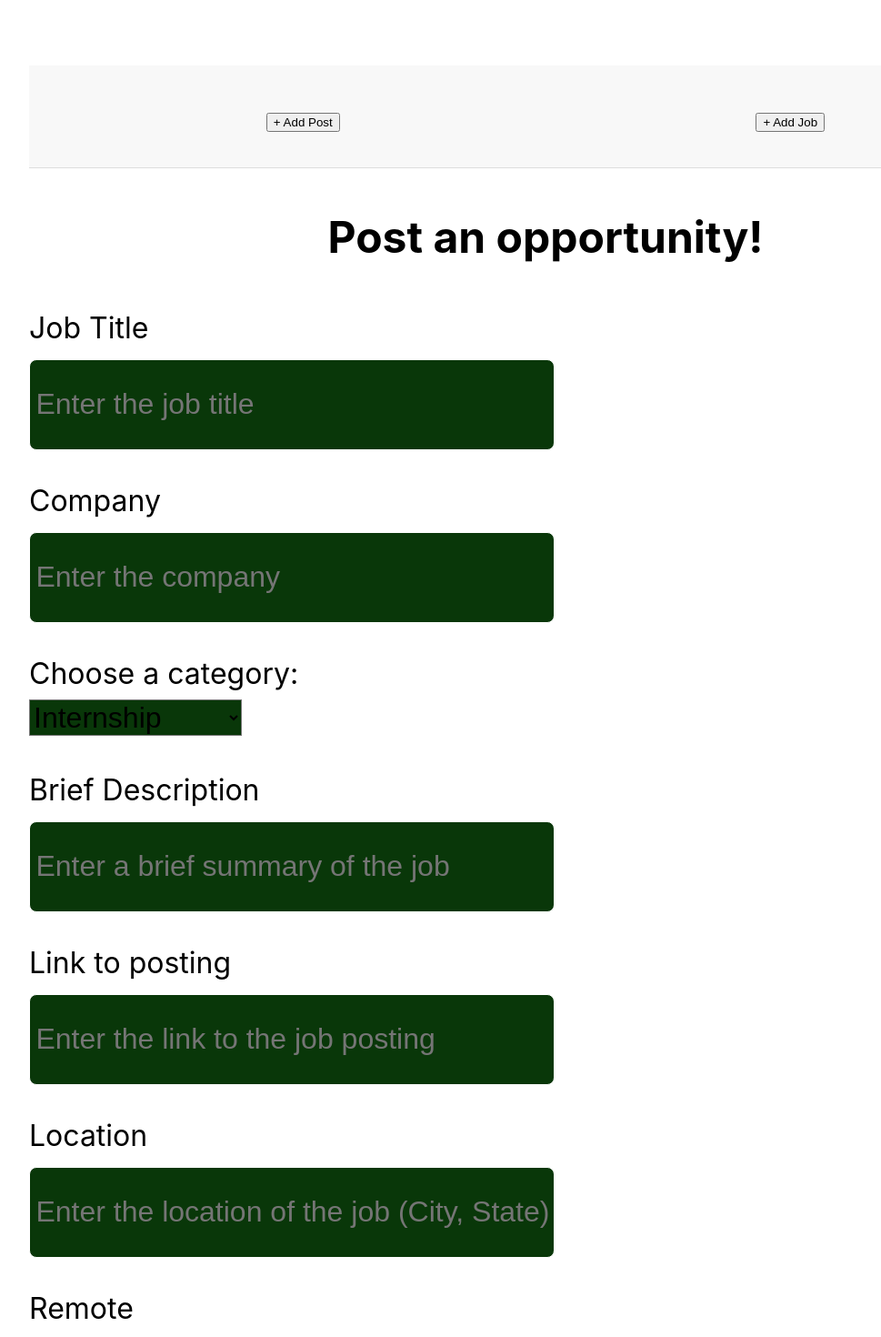
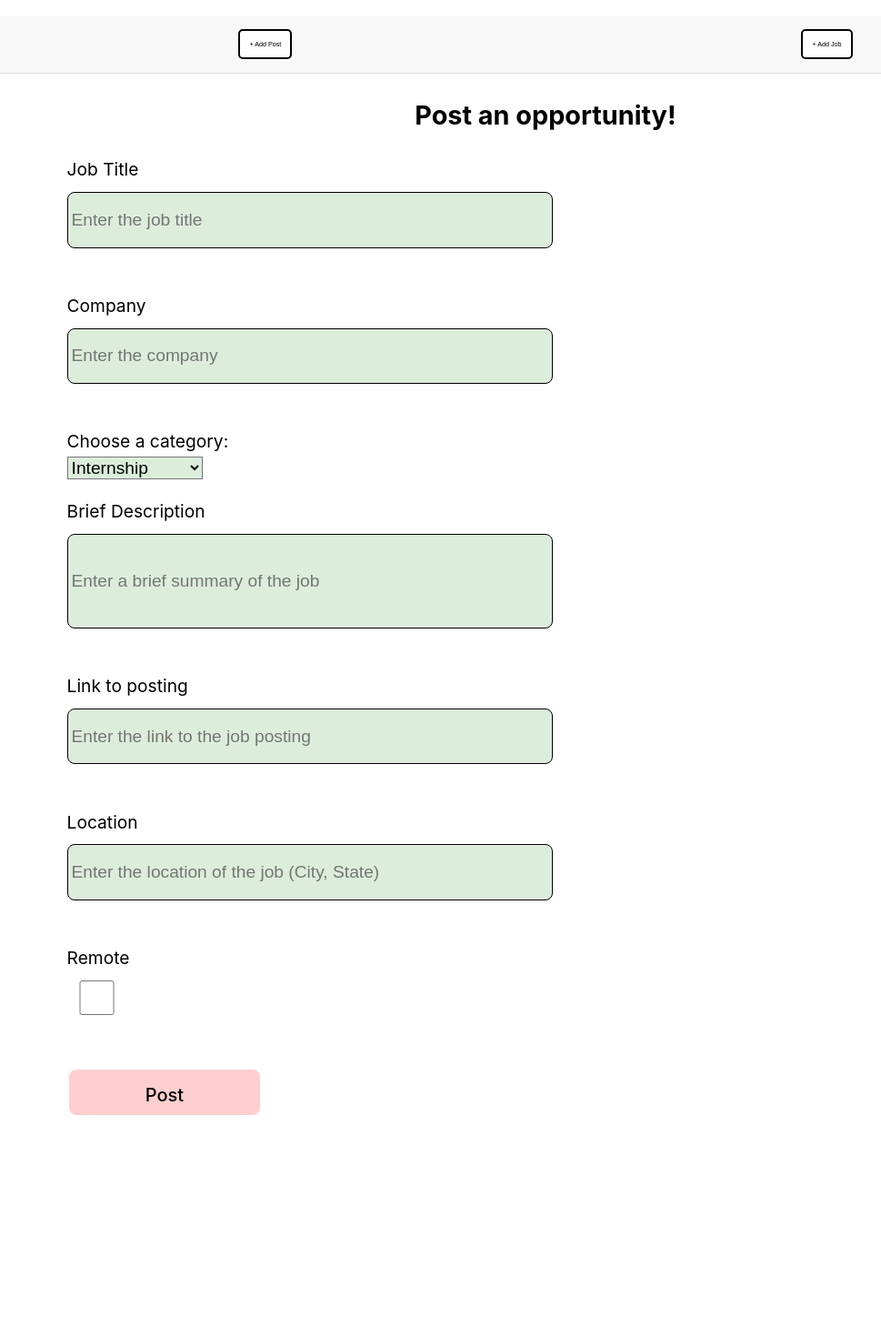
Before and after one commit to mumtazf/compass, a React (Vite) app in the folder client/: page /newJob in a window 1280 px wide. Shown: the top 1470 px of the page at 91% size, without its empty margins (40-1009 px from the left). After the commit the page ends 1294 px from the top, so only its background shows below. Built offline with nearby package versions, Linux system fonts and the light colour scheme.

Commit message:
added image and updated css for forms

```diff
--- a/client/src/index.css
+++ b/client/src/index.css
@@ -1,7 +1,7 @@
 :root {
   font-family: Inter, system-ui, Avenir, Helvetica, Arial, sans-serif;
   line-height: 1.5;
-  font-size: 2em;
+  font-size: 0.3em;
   color-scheme: light dark;
   background-color: #ffffff;
   color: black;
--- a/client/src/pages/AllJobs.jsx
+++ b/client/src/pages/AllJobs.jsx
@@ -1,5 +1,5 @@
 import React, { useEffect, useState } from 'react';
-import './AllJobs.css';
+import './stylesheets/AllJobs.css';
 
 const AllJobs = () => {
     const [jobs, setJobs] = useState([]);
--- a/client/src/pages/CreateJob.jsx
+++ b/client/src/pages/CreateJob.jsx
@@ -1,5 +1,5 @@
 import {useState} from 'react';
-import './CreateJob.css';
+import './stylesheets/CreateJob.css';
 
 const CreateJob = () => {
     const date = new Date();
--- a/client/src/pages/CreatePost.jsx
+++ b/client/src/pages/CreatePost.jsx
@@ -1,5 +1,5 @@
 import {useState} from 'react';
-import './CreatePost.css';
+import './stylesheets/CreatePost.css';
 
 const CreatePost = () => {
     const date = new Date();
@@ -52,18 +52,26 @@ const CreatePost = () => {
 
     return (
         <div className = 'CreatePost'>
-            <center><h2>Post Now!</h2></center>
+            <center><h2>Share a post with the community</h2></center>
             <form>
+                <ul>
+
+                <li>
                     <label>Username</label>
                     <input type = 'text' id = 'username' name = 'username' value = {post.username} onChange = {handleChange} placeholder = 'Enter your username' required />
+                </li>
 
+                <li>
                     <label>Title</label>
                     <input type = 'text' id = 'title' name = 'title' value = {post.title} onChange = {handleChange} placeholder = 'Enter your title' required />
+                </li>
 
+                <li>
                     <label>Description</label>
                     <input type = 'text' id = 'description' name = 'description' value = {post.description} onChange = {handleChange} placeholder = 'Enter your description' required />
+                </li>
 
-
+                <li>
                     <label for = "category">Choose a category:</label>
                     <select id = "category" name = "category">
                         <option value = "career">Career Advice</option>
@@ -71,9 +79,14 @@ const CreatePost = () => {
                         <option value = "company">Company Question</option>
                         <option value = "interview">Interview Questions</option>
                     </select>
+                </li>
 
+
+                <li>
                     <input type = 'submit' value = 'Post' onClick = {createPost} />
+                </li>
 
+                </ul>
             </form>
         </div>
     )
--- a/client/src/pages/Homepage.jsx
+++ b/client/src/pages/Homepage.jsx
@@ -1,15 +1,39 @@
+import NavBar from "../components/NavBar"
+import {Link} from 'react-router-dom';
+import './stylesheets/Homepage.css';
+
 const Homepage = () => {
+
+    return (
         <div className="mainPage">
+
+
             <div className = "section1">
             <center> <h1>Career Compass</h1> </center>
             <p>Connecting CS students, professionals, and mentors to opportunities and networks.</p>
+            <img src = ""/>
             </div>
 
             <div className="section2">
+                <div>
+                    <h2>Join the community!</h2>
+                </div>
                 <Link to = ""><button>Create an account</button></Link>
-        <Link to = ""><button>Create an account</button></Link>
+                <Link to = "/new"><button>Make a post</button></Link>
+            </div>
+
+
+            <div className="section3">
+                <div>
+                    <h2>Discover</h2>
+                </div>
+
+                <p>Explore opportunities and networks in the CS field.</p>
+                <Link to = "/allJobs"><button>View Jobs</button></Link>
+                <Link to = '/allPosts'><button>View Posts</button></Link>
             </div>
         </div>
+    )
 }
 
 export default Homepage
--- a/client/src/pages/CreateJob.css
+++ b/client/src/pages/stylesheets/CreateJob.css
@@ -1,4 +1,4 @@
-.CreatePost {
+.CreateJob {
     margin-left: 5em;
     margin-right: 5em;
     font-size: 4em;
@@ -12,8 +12,8 @@ form input {
     border: 1px solid ;
     font-size: 1em;
     padding-left: 0.2em;;
-    background-color: rgb(9, 55, 9);
-    color: white;
+    background-color: #58a75835;
+    color: rgb(0, 0, 0);
 }
 
 form label {
@@ -69,7 +69,7 @@ input[type=checkbox]{
 
   input.submit-button {
     width: 20% !important;
-    background-color: #4CAF50; /* Green */
+    background-color: #58a75835; /* Green */
     border: none;
     color: white;
     padding: 15px 32px;
--- a/client/src/pages/CreatePost.css
+++ b/client/src/pages/stylesheets/CreatePost.css
@@ -1,17 +1,24 @@
 .CreatePost {
     margin-left: 200px;
     margin-right:200px;
+    font-size:4em;
 
 }
 
 input {
-    margin-top: 10px;
+    margin-top: 40px;
+    margin-bottom: 30px;
     width: 100%;
     height: 45px;
     border-radius: 8px;
     border: 1px solid ;
     font-size: 14px;
     padding-left: 10px;
+    color:black;
+}
+
+input#description{
+    height: 100px;
 }
 
 label {
@@ -22,11 +29,12 @@ textarea {
     border-radius: 8px;
     width: 100%;
     border: 1px solid ;
+    color:black;
     font-size: 14px;
 }
 
 input[type=submit] {
-    width: 100%;
+    width: 30%;
     height: 50px;
     cursor: pointer;
     border-radius: 8px;
@@ -34,10 +42,15 @@ input[type=submit] {
     font-size: 20px;
     font-weight: 500;
     font-family: inherit;
-    background-color: #1a1a1a;
-    color:white;
+    background-color: rgba(253, 8, 8, 0.194);
+    color:rgb(0, 0, 0);
     cursor: pointer;
     transition: border-color 0.25s;
-    margin-top: 20px;
+    margin-top: 30px;
     margin-bottom: 50px;
   }
+
+  select{
+    background-color: #58a75835;
+    color: black;
+  }
--- /dev/null
+++ b/client/src/pages/stylesheets/Homepage.css
@@ -0,0 +1,32 @@
+.section1{
+    min-height: 100vh;
+    font-size: 4em;
+    background-color: #58a75824;
+}
+
+.section2{
+    min-height: 100vh;
+    font-size: 4em;
+}
+
+.section3{
+    min-height: 100vh;
+    font-size: 4em;
+}
+
+
+button{
+    background-color: #ffffff;
+    color: black;
+    border: 2px solid black;
+    border-radius: 5px;
+    padding: 10px;
+    font-size: 1.5em;
+    margin: 10px;
+    cursor: pointer;
+}
+
+button:hover{
+    background-color:#58a75835;
+    color: black;
+}
```
Also changed, not shown: client/src/pages/stylesheets/AllJobs.css (renamed from client/src/pages/AllJobs.css), 1 other file (tests, documents, lock files or other folders). Lines whose indentation alone changed are shown as unchanged.
